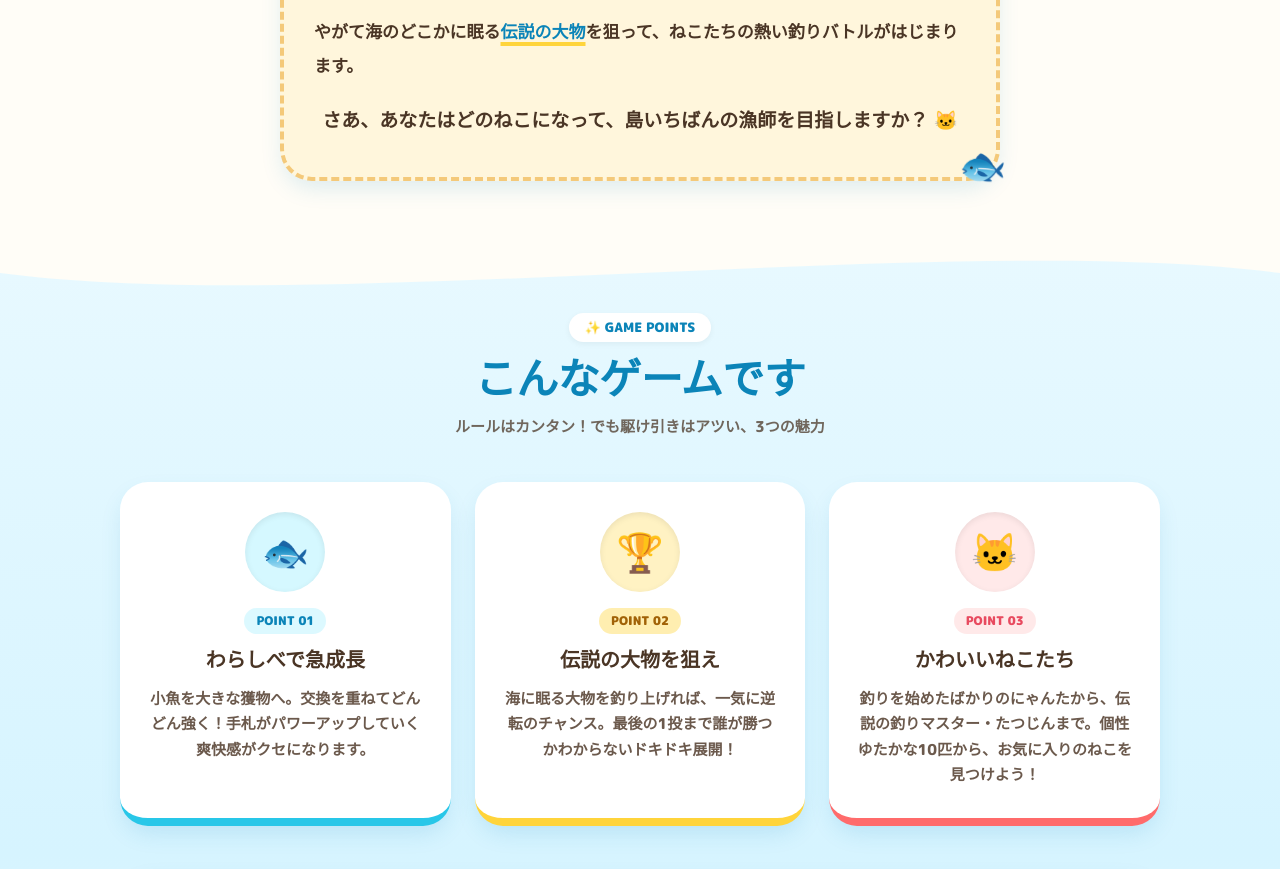
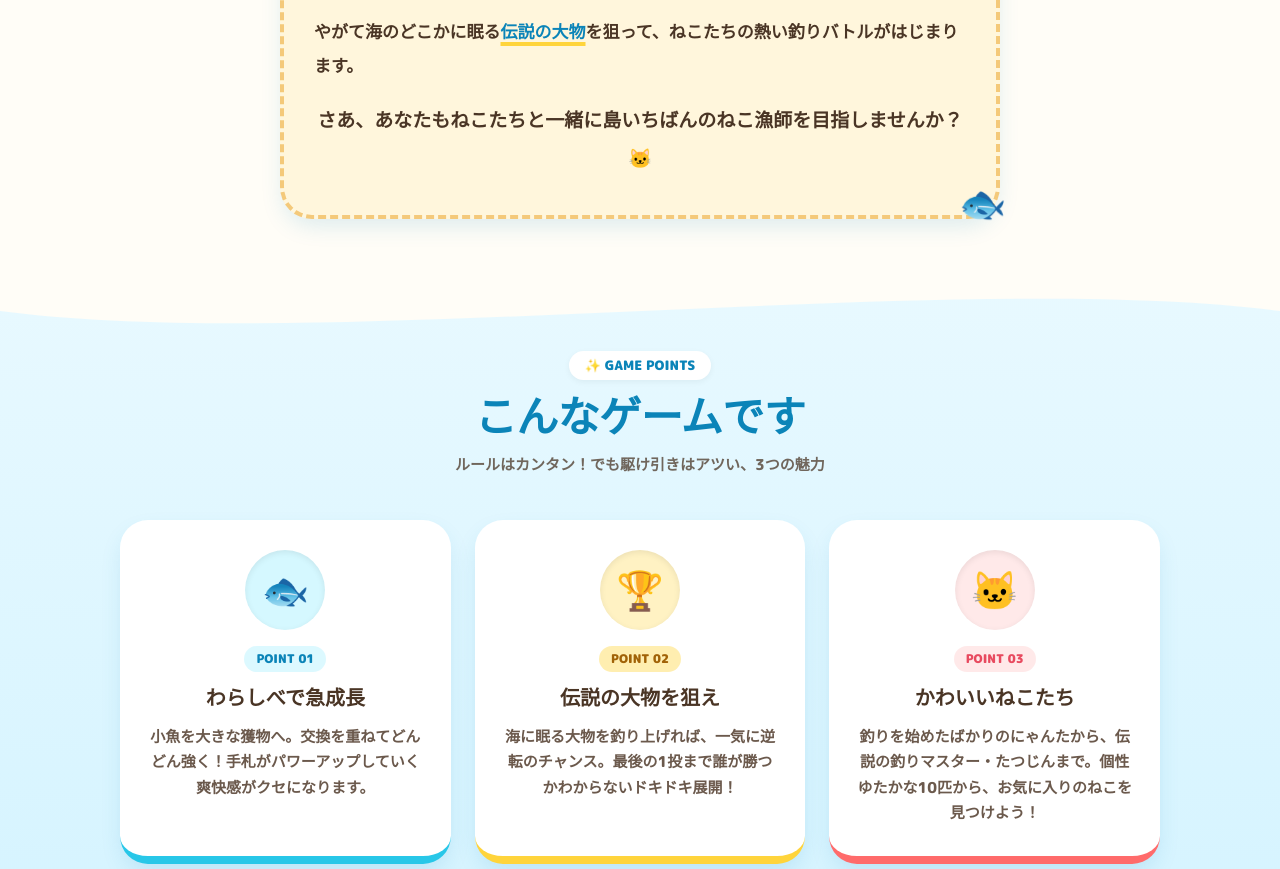
Before and after one commit to native-studio-game/osakanya, a plain HTML site: page index.html in a window 1280 px wide. Shown: the part 2112-2981 px from the top of the page. Drawn offline with Linux system fonts and the light colour scheme.

Commit message:
STORYの締めコピーを修正（プレイヤーはねこたちと一緒に釣りをする設定に合わせる）
Co-Authored-By: Claude Sonnet 5 <noreply@anthropic.com>
Claude-Session: https://claude.ai/code/session_01HBxEULbMxqXawLjcozeMdu

```diff
--- a/index.html
+++ b/index.html
@@ -341,7 +341,7 @@ section{position:relative;}
       <p>ここは、海にぽっかり浮かぶ小さな島。<br>島のねこたちは、今日も大好きな<span class="mark">『おさかにゃつり』</span>に大いそがし。</p>
       <p>小さな魚から始めて、釣った魚をどんどん大きなものと交換していく——<br><span class="big-coral">“わらしべ”式にぐんぐん急成長！</span></p>
       <p>やがて海のどこかに眠る<span class="ul-sea">伝説の大物</span>を狙って、ねこたちの熱い釣りバトルがはじまります。</p>
-      <p class="mid" style="font-size:19px;font-weight:900;">さあ、あなたはどのねこになって、島いちばんの漁師を目指しますか？ 🐱</p>
+      <p class="mid" style="font-size:19px;font-weight:900;">さあ、あなたもねこたちと一緒に島いちばんのねこ漁師を目指しませんか？ 🐱</p>
     </div>
   </div>
 </section>
```
